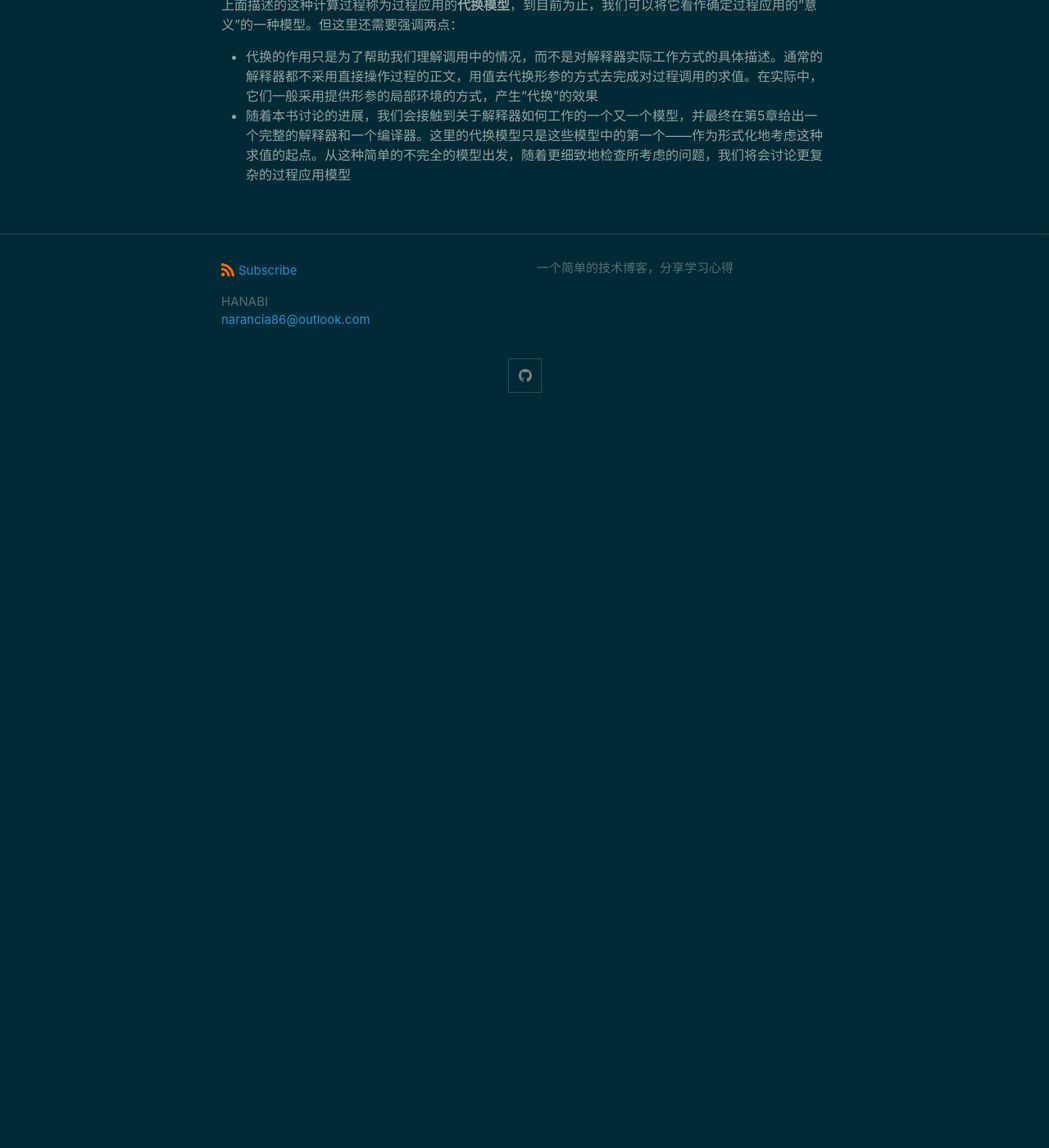
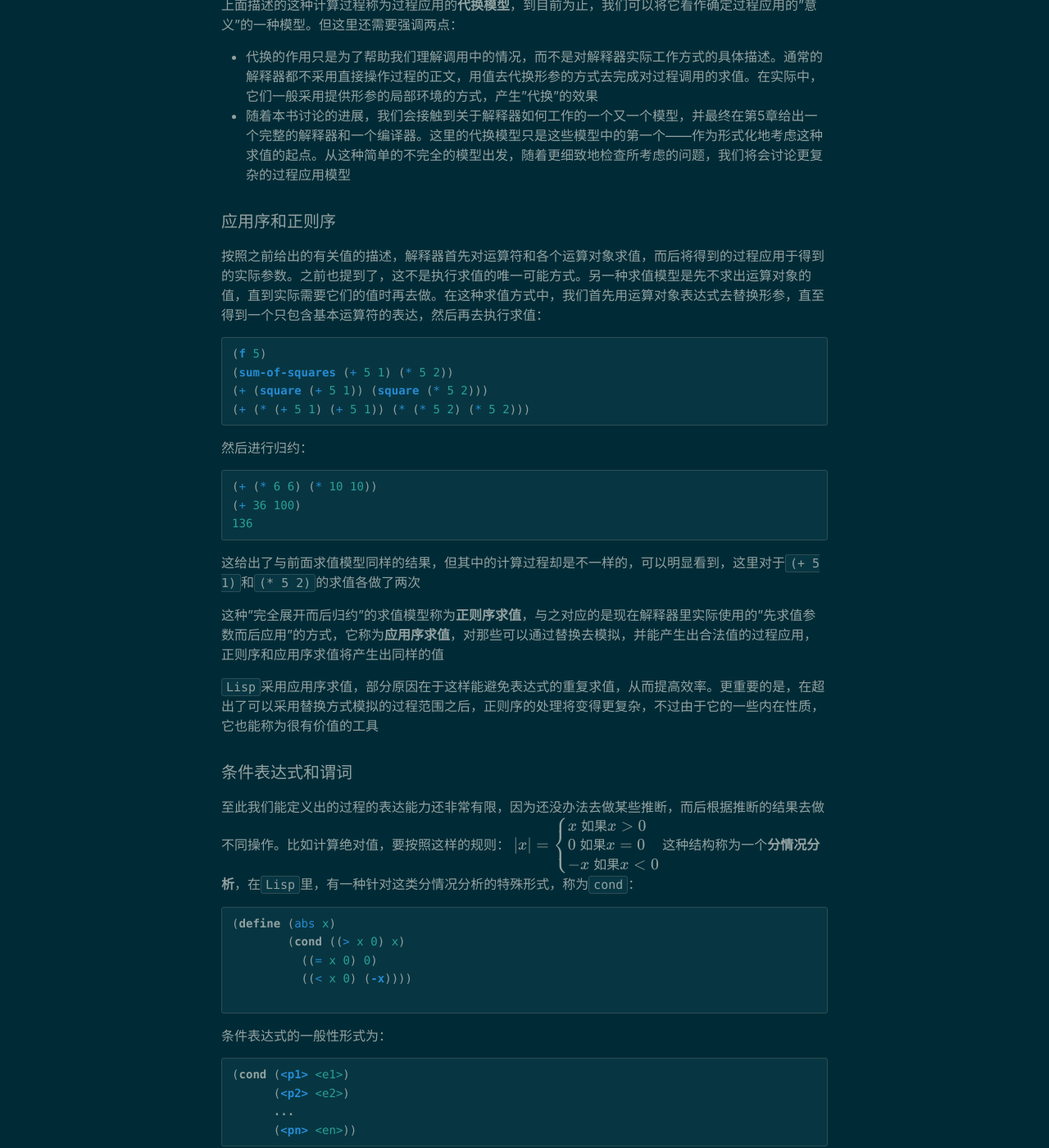
Before and after one commit to KamenRiderKuuga/kamenriderkuuga.github.io, a Jekyll site: the page built from _posts/2020-10-21-Foundation-6.md, in a window 1280 px wide and 1400 px high, scrolled down 6025 px. Shown: the whole window at 82% size. Built offline with Jekyll 4.4.1, drawn with Linux system fonts in a browser that asks for light colours; before the commit the page ends 6539 px from its top, so only the background shows below that; some of the changed text lies outside the part shown.

Commit message:
Update 2020-10-21-Foundation-6.md

````diff
--- a/_posts/2020-10-21-Foundation-6.md
+++ b/_posts/2020-10-21-Foundation-6.md
@@ -258,3 +258,87 @@ size
 
 - 代换的作用只是为了帮助我们理解调用中的情况，而不是对解释器实际工作方式的具体描述。通常的解释器都不采用直接操作过程的正文，用值去代换形参的方式去完成对过程调用的求值。在实际中，它们一般采用提供形参的局部环境的方式，产生"代换"的效果
 - 随着本书讨论的进展，我们会接触到关于解释器如何工作的一个又一个模型，并最终在第5章给出一个完整的解释器和一个编译器。这里的代换模型只是这些模型中的第一个——作为形式化地考虑这种求值的起点。从这种简单的不完全的模型出发，随着更细致地检查所考虑的问题，我们将会讨论更复杂的过程应用模型
+
+
+
+#### 应用序和正则序
+
+按照之前给出的有关值的描述，解释器首先对运算符和各个运算对象求值，而后将得到的过程应用于得到的实际参数。之前也提到了，这不是执行求值的唯一可能方式。另一种求值模型是先不求出运算对象的值，直到实际需要它们的值时再去做。在这种求值方式中，我们首先用运算对象表达式去替换形参，直至得到一个只包含基本运算符的表达，然后再去执行求值：
+
+```scheme
+(f 5)
+(sum-of-squares (+ 5 1) (* 5 2))
+(+ (square (+ 5 1)) (square (* 5 2)))
+(+ (* (+ 5 1) (+ 5 1)) (* (* 5 2) (* 5 2)))
+```
+
+然后进行归约：
+
+```scheme
+(+ (* 6 6) (* 10 10))
+(+ 36 100)
+136
+```
+
+这给出了与前面求值模型同样的结果，但其中的计算过程却是不一样的，可以明显看到，这里对于`(+ 5 1)`和`(* 5 2)`的求值各做了两次
+
+这种"完全展开而后归约"的求值模型称为**正则序求值**，与之对应的是现在解释器里实际使用的"先求值参数而后应用"的方式，它称为**应用序求值**，对那些可以通过替换去模拟，并能产生出合法值的过程应用，正则序和应用序求值将产生出同样的值
+
+`Lisp`采用应用序求值，部分原因在于这样能避免表达式的重复求值，从而提高效率。更重要的是，在超出了可以采用替换方式模拟的过程范围之后，正则序的处理将变得更复杂，不过由于它的一些内在性质，它也能称为很有价值的工具
+
+
+
+#### 条件表达式和谓词
+
+至此我们能定义出的过程的表达能力还非常有限，因为还没办法去做某些推断，而后根据推断的结果去做不同操作。比如计算绝对值，要按照这样的规则：
+$$
+|x|=
+\begin{cases}
+x\ 如果x>0 \\
+0\ 如果x=0 \\
+-x\ 如果x<0
+\end{cases}
+$$
+这种结构称为一个**分情况分析**，在`Lisp`里，有一种针对这类分情况分析的特殊形式，称为`cond`：
+
+```scheme
+(define (abs x)
+	(cond ((> x 0) x)
+          ((= x 0) 0)
+          ((< x 0) (-x))))
+
+```
+
+条件表达式的一般性形式为：
+
+```scheme
+(cond (<p1> <e1>)
+      (<p2> <e2>)
+      ...
+      (<pn> <en>))
+```
+
+在符号`cond`之后耕者一些称为**子句**的用括号括起的表达式对偶`(<p> <e>)`。在每个对偶中的第一个表达式是一个**谓词**，它的值将被解释成真或者假
+
+条件表达式的求值方式是：先求值谓词`<p1>`，如果它的值是`false`，就去求值`<p2>`，如果`<p2>`的值是`false`就去求值`<p3>`。直到发现了某个谓词的值为真为止。此时解释器就返回相应子句中的**序列表达式**`<e>`的值，以这个作为政改革条件表达式的值。如果无法找到值为真的`<p>`，`cond`的值就没有定义
+
+我们用术语**谓词**指那些返回真或假的过程，也指那种能求出真或者假的值的表达式。求绝对值的过程`abs`使用了基本谓词`>`、`<`、和`=`，这几个谓词都以两个数为参数，分别检查一个数是否大于、小于或者等于第二个数，并据此分别返回真或者假
+
+绝对值函数还有一种写法是：
+
+```scheme
+(define (abs x)
+  (cond ((< x 0) (-x))
+        (else x)))
+```
+
+这里的`else`是一个特殊符号，用在`cond`的最后一个子句中`<p>`的位置时，如果该`cond`前面的所有子句都被跳过，它就会返回最后子句中`<e>`的值
+
+另外一种写法：
+
+```scheme
+(define (abs x)
+  (if (< x 0)
+      (- x)
+      x))
+```
````
